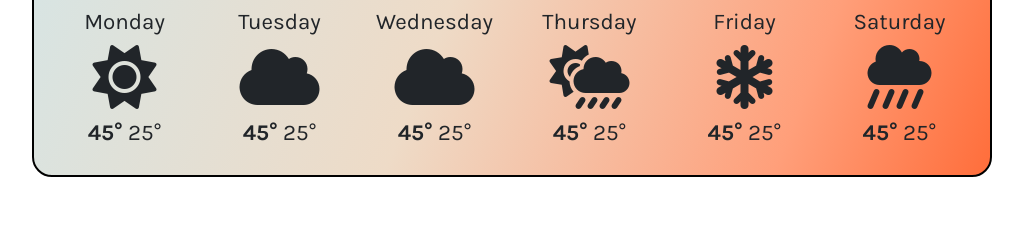
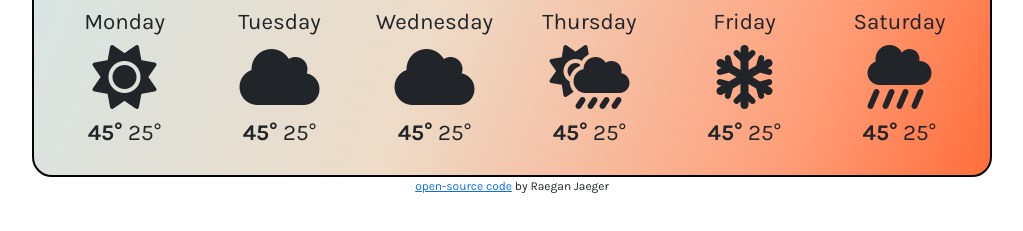
Before and after one commit to RaeganJaeger/SheCodes-Plus-Project, a plain HTML site: page index.html in a window 1280 px wide. Shown: the part 613-844 px from the top of the page, without its empty margins (128-1151 px from the left). Drawn offline with nearby package versions, Linux system fonts and the light colour scheme.

Commit message:
Added "open-source" link to github and basic css styling

```diff
--- a/index.html
+++ b/index.html
@@ -81,6 +81,7 @@
       </div>
     </container>
     </div>
+    <div class ="signature"><a href="https://github.com/RaeganJaeger/SheCodes-Plus-Project">open-source code</a> by Raegan Jaeger</div>
     <script type="text/javascript" src="index.js"></script>
   </body>
 </html>
--- a/styles.css
+++ b/styles.css
@@ -111,3 +111,8 @@ button:hover {
 .weekly-temps {
   font-size: 1.75vw;
 }
+
+.signature {
+  text-align: center;
+  font-size: 12px;
+}
```
